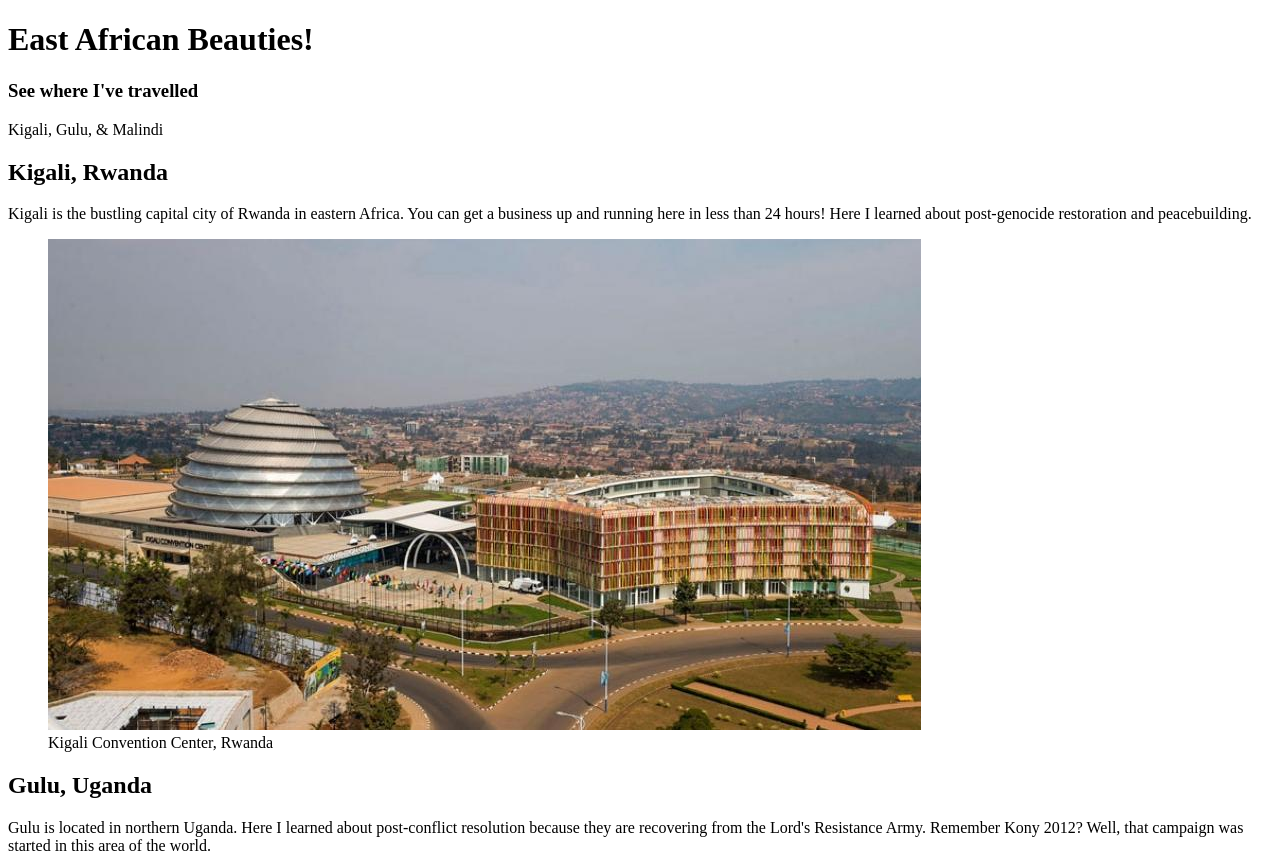
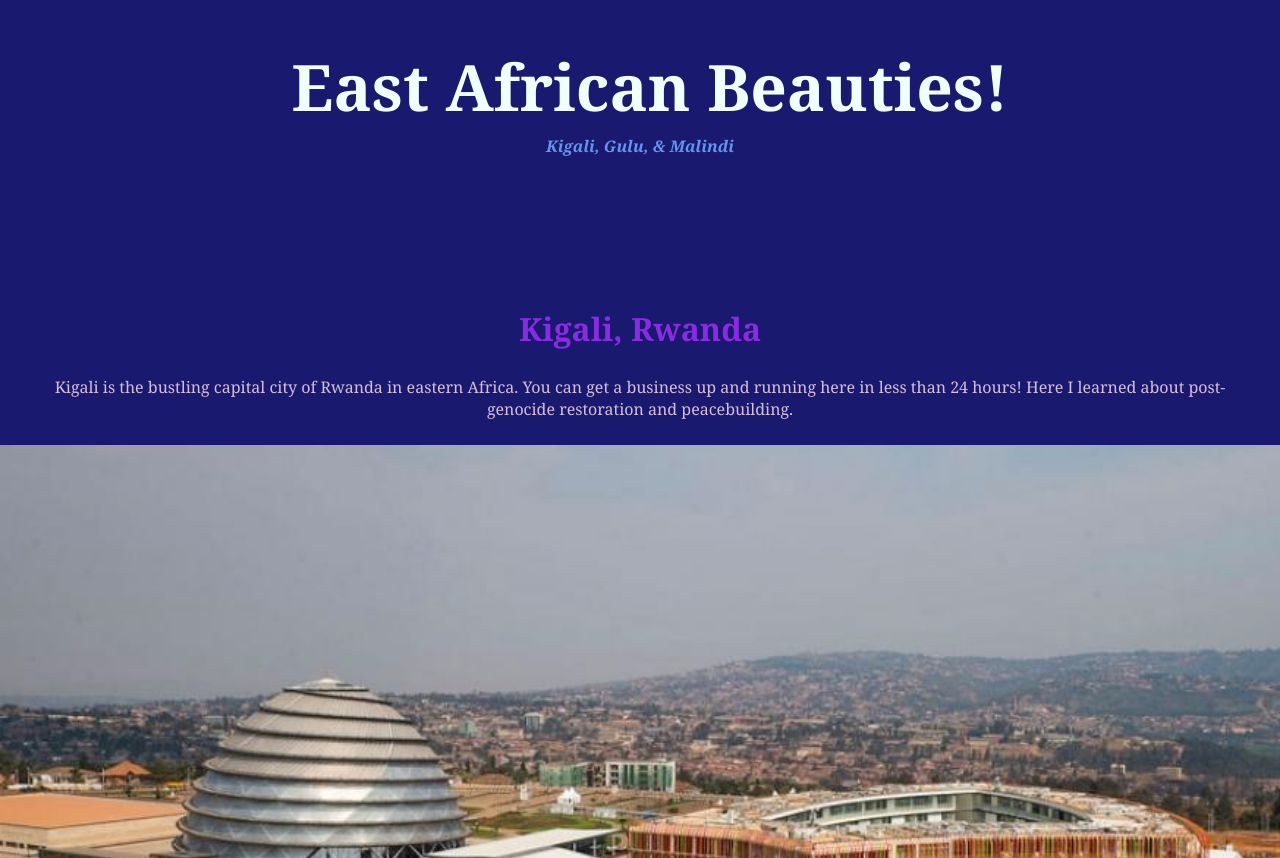
Before and after one commit to abdunls/html-me-something, a plain HTML site: page index.html in a window 1280 px wide. Shown: the top 858 px of the page. Drawn offline with Linux system fonts and the light colour scheme.

Commit message:
Finalized CSS and HTML pages

```diff
--- a/index.html
+++ b/index.html
@@ -4,13 +4,14 @@
     <meta charset="UTF-8">
     <meta name="viewport" content="width=device-width, initial-scale=1.0">
     <meta http-equiv="X-UA-Compatible" content="ie=edge">
-    <title>Lulu Abdun</title>
+    <title>East African Beauties</title>
+    <link rel="stylesheet" type="text/css" href="style.css"
 </head>
 <body>
         <header>
                 <h1>East African Beauties!</h1>
-                <h3>See where I've travelled</h3>
-                <p>Kigali, Gulu, &amp; Malindi</p>
+
+                <h4>Kigali, Gulu, &amp; Malindi</h4>
         </header>
 
     <main>
@@ -32,7 +33,7 @@
         <a name="gulu"></a>
         <h2>Gulu, Uganda</h2>
         <p>
-            Gulu is located in northern Uganda. Here I learned about post-conflict resolution because they are recovering from the Lord's Resistance Army. Remember Kony 2012? Well, that campaign was started in this area of the world.
+            Gulu is located in northern Uganda. Here I learned about post-conflict resolution. Remember Kony 2012? Well, that campaign was started in this area of the world.
         </p>
     <figure>
             <img src="./images/gulu_uganda.jpg" alt="Gulu, Uganda">
@@ -54,6 +55,7 @@
            </figure>
 
     </section>
+
     </article>
 
     </main>
--- /dev/null
+++ b/style.css
@@ -0,0 +1,61 @@
+body {
+    background-color: midnightblue;
+    margin: 0%;
+    text-align: center;
+}
+
+h1 {
+    color: azure;
+    margin-left: 20px;
+    margin-bottom: 5px;
+    font-size: 4em;
+    font-family: Georgia, 'Times New Roman', Times, serif;
+}
+
+h2 {
+    color: blueviolet;
+    margin-top: 150px;
+    font-size: 2em;
+    font-family: Georgia, 'Times New Roman', Times, serif;
+}
+
+h3 {
+    color: cornflowerblue;
+    margin: 30px;
+    font-family: Georgia, 'Times New Roman', Times, serif
+}
+
+h4 {
+    color: cornflowerblue;
+    margin-top: 1px;
+    font-family: Georgia, 'Times New Roman', Times, serif;
+    font-style: italic;
+}
+
+
+
+p {
+    color: thistle;
+    margin: 25px 50px;
+    font-family: Georgia, 'Times New Roman', Times, serif
+}
+
+figure {
+	margin: 0;
+	padding: 0;
+	text-align: center;
+}
+
+figcaption {
+    font-style: italic;
+    color: aliceblue;
+}
+
+img {
+	width: 100%;
+	max-width: 100%;
+}
+
+.footer {
+    margin: 0%
+}
```
